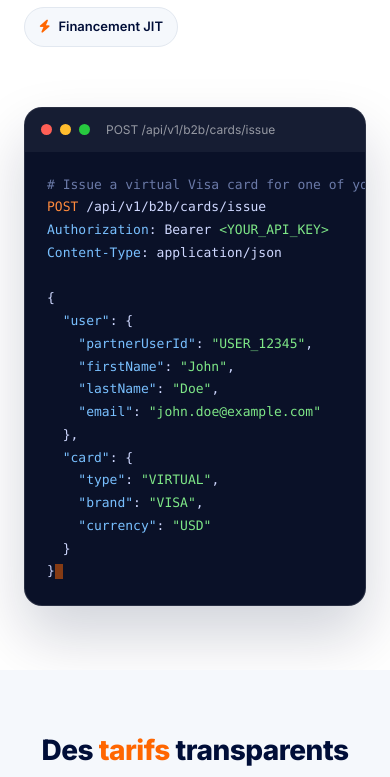
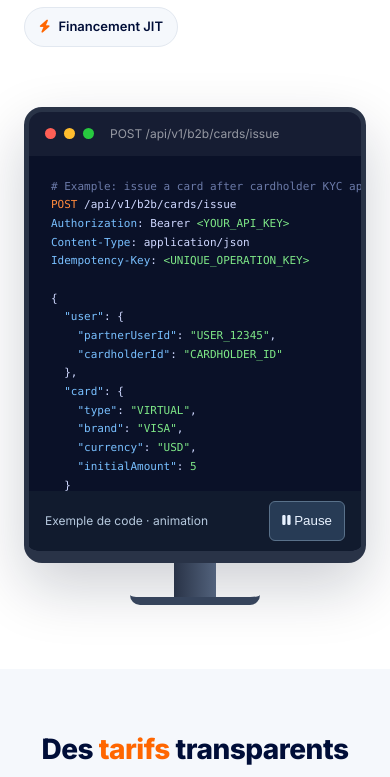
Before and after one commit to Finuseco/cashpay-main, a plain HTML site: page developpeurs.html in a window 390 px wide. Shown: the part 3484-4261 px from the top of the page. Drawn offline with Linux system fonts and the light colour scheme.

Commit message:
Animate the developer code example in a responsive computer display

```diff
--- a/css/style.css
+++ b/css/style.css
@@ -439,3 +439,16 @@ a.info-card:hover { border-color: var(--orange); transform: translateX(6px); }
 .marquee img:hover { transform: scale(1.12); }
 .footer-logo { height: 56px; }
 .menu-toggle { min-width: 44px; min-height: 44px; border-radius: 10px; }
+
+/* Source-code monitor: contained animation, readable on mobile. */
+.code-computer { min-width:0; width:100%; perspective:1000px; }
+.code-computer .terminal { border:7px solid #293347; border-bottom-width:18px; border-radius:18px; box-shadow:0 24px 60px #09152b33; overflow:hidden; }
+.code-computer pre { height:390px; overflow:auto; white-space:pre; font-size:12px; line-height:1.7; }
+.code-computer pre::after { content:''; display:inline-block; width:7px; height:1em; background:#7beac2; vertical-align:middle; }
+.computer-stand { width:38%; height:42px; margin:auto; border-bottom:8px solid #36445c; background:linear-gradient(90deg,transparent 34%,#293347 34%,#52627c 66%,transparent 66%); border-radius:0 0 10px 10px; }
+.code-controls { display:flex; justify-content:space-between; align-items:center; flex-wrap:wrap; gap:8px; padding:10px 16px; color:#b6c9de; font-size:12px; background:#111b2e; }
+.code-controls button { color:#e8f2ff; background:#273b55; padding:8px 12px; border:1px solid #59718a; border-radius:6px; cursor:pointer; min-height:40px; }
+.code-controls button:focus-visible { outline:2px solid #7beac2; outline-offset:2px; }
+@media(max-width:600px) { .code-computer pre {height:335px;font-size:11px;} .code-computer .terminal {border-width:5px;border-bottom-width:12px;} }
+@media(prefers-reduced-motion:reduce) { .code-computer *, .code-computer {animation:none!important;transition:none!important;} }
+@media(max-width:600px) { .grid-2 {grid-template-columns:minmax(0,1fr);} .grid-2 > * {min-width:0;} }
--- a/developpeurs.html
+++ b/developpeurs.html
@@ -85,27 +85,28 @@
                         <span class="badge"><i class="fa-solid fa-bolt" aria-hidden="true"></i> <span data-i18n="dv.b6">Financement JIT</span></span>
                     </div>
                 </div>
-                <div class="terminal" data-reveal>
+                <div class="code-computer" data-reveal><div class="terminal" data-code-demo>
                     <div class="terminal-bar"><i></i><i></i><i></i><span>POST /api/v1/b2b/cards/issue</span></div>
-<pre><span class="c"># Issue a virtual Visa card for one of your users</span>
+<pre><span class="c"># Example: issue a card after cardholder KYC approval</span>
 <span class="k">POST</span> /api/v1/b2b/cards/issue
 <span class="n">Authorization</span>: Bearer <span class="s">&lt;YOUR_API_KEY&gt;</span>
 <span class="n">Content-Type</span>: application/json
+<span class="n">Idempotency-Key</span>: <span class="s">&lt;UNIQUE_OPERATION_KEY&gt;</span>
 
 {
   <span class="n">"user"</span>: {
     <span class="n">"partnerUserId"</span>: <span class="s">"USER_12345"</span>,
-    <span class="n">"firstName"</span>: <span class="s">"John"</span>,
-    <span class="n">"lastName"</span>: <span class="s">"Doe"</span>,
-    <span class="n">"email"</span>: <span class="s">"john.doe@example.com"</span>
+    <span class="n">"cardholderId"</span>: <span class="s">"CARDHOLDER_ID"</span>
   },
   <span class="n">"card"</span>: {
     <span class="n">"type"</span>: <span class="s">"VIRTUAL"</span>,
     <span class="n">"brand"</span>: <span class="s">"VISA"</span>,
-    <span class="n">"currency"</span>: <span class="s">"USD"</span>
+    <span class="n">"currency"</span>: <span class="s">"USD"</span>,
+    <span class="n">"initialAmount"</span>: <span class="s">5</span>
   }
-}<span class="cursor"></span></pre>
-                </div>
+}</pre>
+                    <div class="code-controls"><span data-code-label>Exemple de code · animation</span><button type="button" data-code-toggle><i class="fa-solid fa-pause" aria-hidden="true"></i> <span>Pause</span></button></div>
+                </div><div class="computer-stand" aria-hidden="true"></div></div>
             </div>
         </section>
 
@@ -158,5 +159,6 @@
     <script src="js/services-data.js"></script>
     <script src="js/layout.js"></script>
     <script src="js/main.js"></script>
+    <script src="js/code-demo.js"></script>
 </body>
 </html>
--- /dev/null
+++ b/js/code-demo.js
@@ -0,0 +1,44 @@
+/* Visual example only: no API requests or credentials are sent. */
+(() => {
+  const monitor = document.querySelector('[data-code-demo]');
+  if (!monitor) return;
+  const pre = monitor.querySelector('pre');
+  const button = monitor.querySelector('[data-code-toggle]');
+  const label = monitor.querySelector('[data-code-label]');
+  const reduced = matchMedia('(prefers-reduced-motion: reduce)');
+  let paused = reduced.matches, visible = true, index = 0, timer;
+  // Reveal existing highlighted text nodes, preserving the source markup.
+  const walker = document.createTreeWalker(pre, NodeFilter.SHOW_TEXT);
+  const nodes = [];
+  while (walker.nextNode()) nodes.push({node:walker.currentNode,text:walker.currentNode.textContent});
+  const length = nodes.reduce((total,item) => total + item.text.length, 0);
+  pre.setAttribute('aria-label', 'CashPay API code example');
+  pre.setAttribute('aria-live', 'off');
+  function render(count) {
+    let remaining = count;
+    nodes.forEach(item => {item.node.textContent=item.text.slice(0,Math.max(0,remaining));remaining-=item.text.length;});
+  }
+  function labels() {
+    const en = document.documentElement.lang.startsWith('en');
+    label.textContent = en ? 'Code example · animation' : 'Exemple de code · animation';
+    button.querySelector('span').textContent = paused ? (en?'Play':'Lire') : 'Pause';
+    button.querySelector('i').className = paused ? 'fa-solid fa-play' : 'fa-solid fa-pause';
+    button.setAttribute('aria-pressed', String(!paused));
+  }
+  function schedule() {
+    clearTimeout(timer);
+    if(paused || !visible || document.hidden) return;
+    timer=setTimeout(() => {
+      index=index>=length ? 0 : Math.min(length,index+3);
+      render(index);
+      schedule();
+    },index>=length ? 4500 : 24);
+  }
+  button.addEventListener('click',()=>{paused=!paused;labels();schedule();});
+  document.addEventListener('visibilitychange',schedule);
+  document.addEventListener('langchange',labels);
+  reduced.addEventListener('change',()=>{paused=reduced.matches;if(paused){index=length;render(length);}labels();schedule();});
+  if ('IntersectionObserver' in window) new IntersectionObserver(entries=>{visible=entries[0].isIntersecting;schedule();}).observe(monitor);
+  if(reduced.matches) index=length;
+  render(index);labels();schedule();
+})();
```
Also changed, not shown: README-code-animation.md (added).
